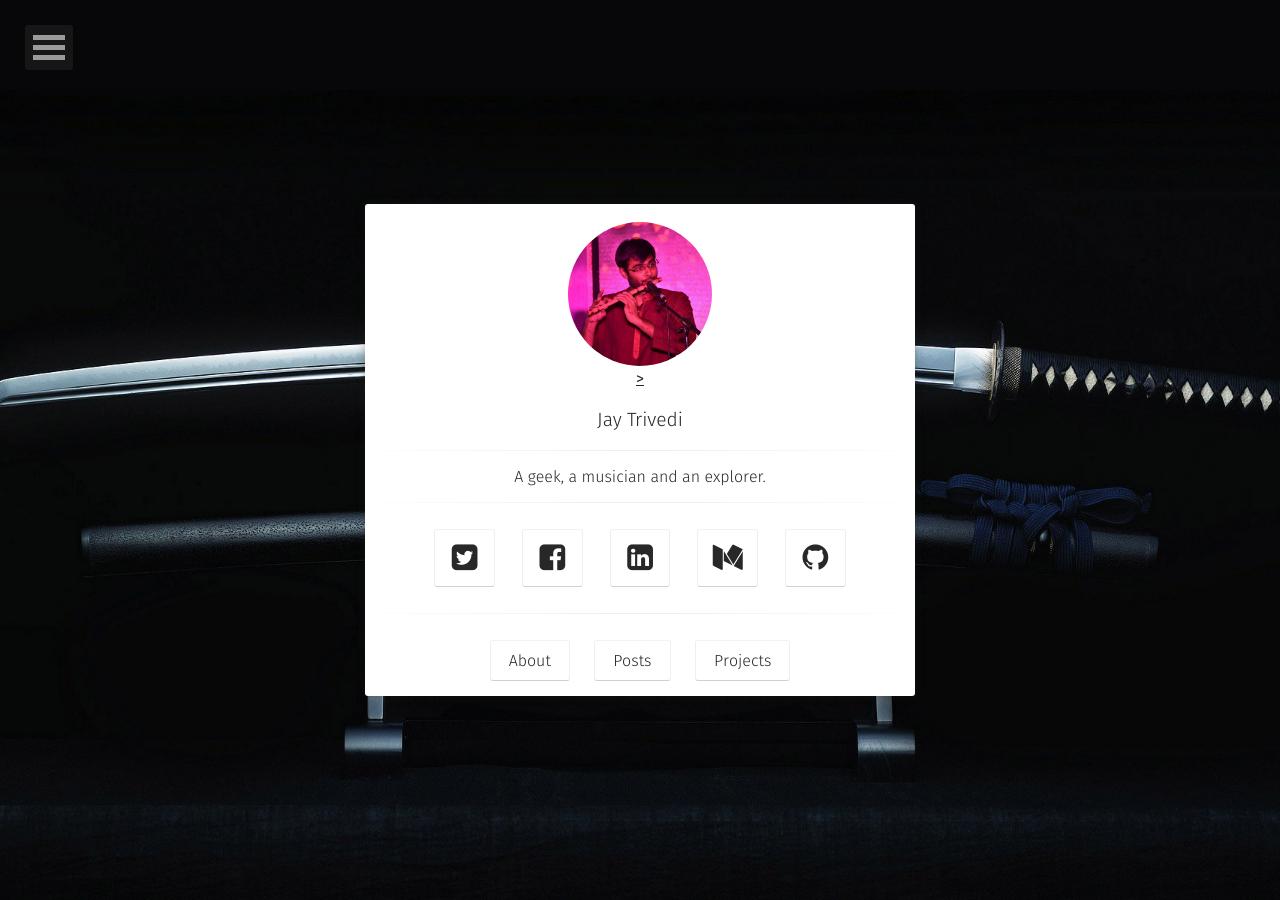
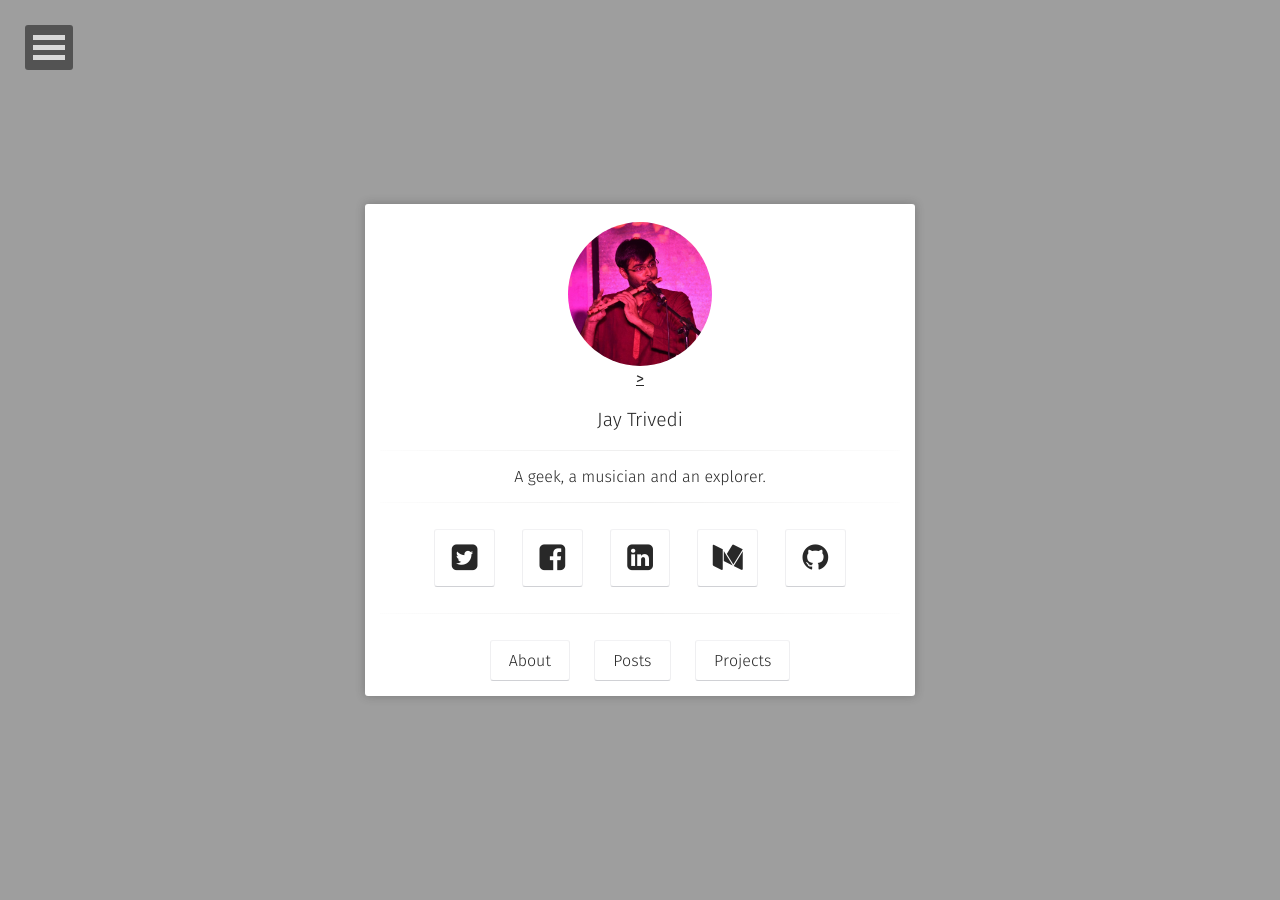
Before and after one commit to jay-trivedi/website-project, a Jekyll site: the page built from index.html, in a window 1280 px wide. Built offline with Jekyll 4.4.1, drawn with Linux system fonts in a browser that asks for light colours; some web fonts are replaced.

Commit message:
Update _config.yml

```diff
--- a/_config.yml
+++ b/_config.yml
@@ -5,7 +5,7 @@ description:        "Moon is a minimal, one column jekyll theme for your blog."
 reading_time:       true
 words_per_minute:   200
 logo:               'assets/img/jay.jpg'
-background:         'assets/img/katana.jpg'
+background:         'assets/img/placeholder-big.jpg.jpg'
 tiled_bg:           false   # Set this true if you want to tile your background image, otherwise it will be covered
 locale:             en_US
 url:                https://taylantatli.github.io/Moon
```
